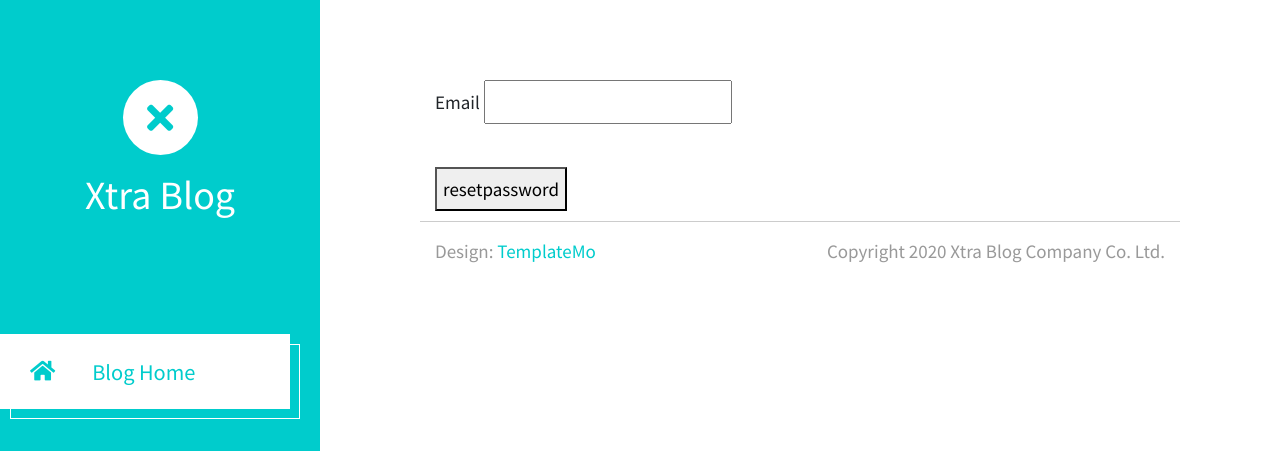
After one commit to akhil429359/projects, a Django app: page /password_reset in a window 1280 px wide. The commit adds this page. Shown: the top 451 px of the page. Run offline with Django 5.2, Linux system fonts and the light colour scheme; some libraries are stand-ins or nearby versions.

Commit message:
updated complete

```diff
--- a/project/App/views.py
+++ b/project/App/views.py
@@ -192,7 +192,7 @@
     )
     return otp
 
-def password_reset_request(request):
+def password_reset(request):
     if request.method == 'POST':
         email = request.POST['email']
         try:
--- /dev/null
+++ b/project/Template/password_reset.html
@@ -0,0 +1,10 @@
+{% extends 'index.html' %}
+{% block content %}
+{% load static %}
+    <form action="{% url 'password_reset' %}" method="post">
+        {% csrf_token %}
+        <label for="">Email</label>
+        <input type="text" name="email" required><br><br>
+        <button type="submit">resetpassword</button>
+    </form>
+    {% endblock %}
--- a/project/Template/post_detail.html
+++ b/project/Template/post_detail.html
@@ -22,7 +22,7 @@
     </div>
 
     <div class="mt-3 d-flex justify-content-between">
-        <a href="{% url 'userpost' %}" class="btn btn-outline-primary">← Back to All Posts</a>
+        <a href="{% url 'userindex' %}" class="btn btn-outline-primary">← Back to All Posts</a>
         <a href="{% url 'profile' request.user.id %}" class="btn btn-outline-success">My Profile</a>
     </div>
 
--- a/project/project/urls.py
+++ b/project/project/urls.py
@@ -37,7 +37,7 @@
     path('profile/<int:id>/', views.profile, name='profile'),
     path('edit_profile/<int:id>/',views.edit_profile,name='edit_profile'),
     path('Logout',views.Logout,name='Logout'),
-    path('password_reset',views.password_reset_request,name='password_reset'),
+    path('password_reset',views.password_reset,name='password_reset'),
     path('verify_otp',views.verify_otp,name='verify_otp'),
     path('set_new_password',views.set_new_password,name='set_new_password'),
     path('post_blog',views.post_blog,name='post_blog'),
```
Also changed, not shown: project/Template/userindex.html (+2 -7 lines), project/db.sqlite3, project/media/img/Screenshot_6.png (added).
